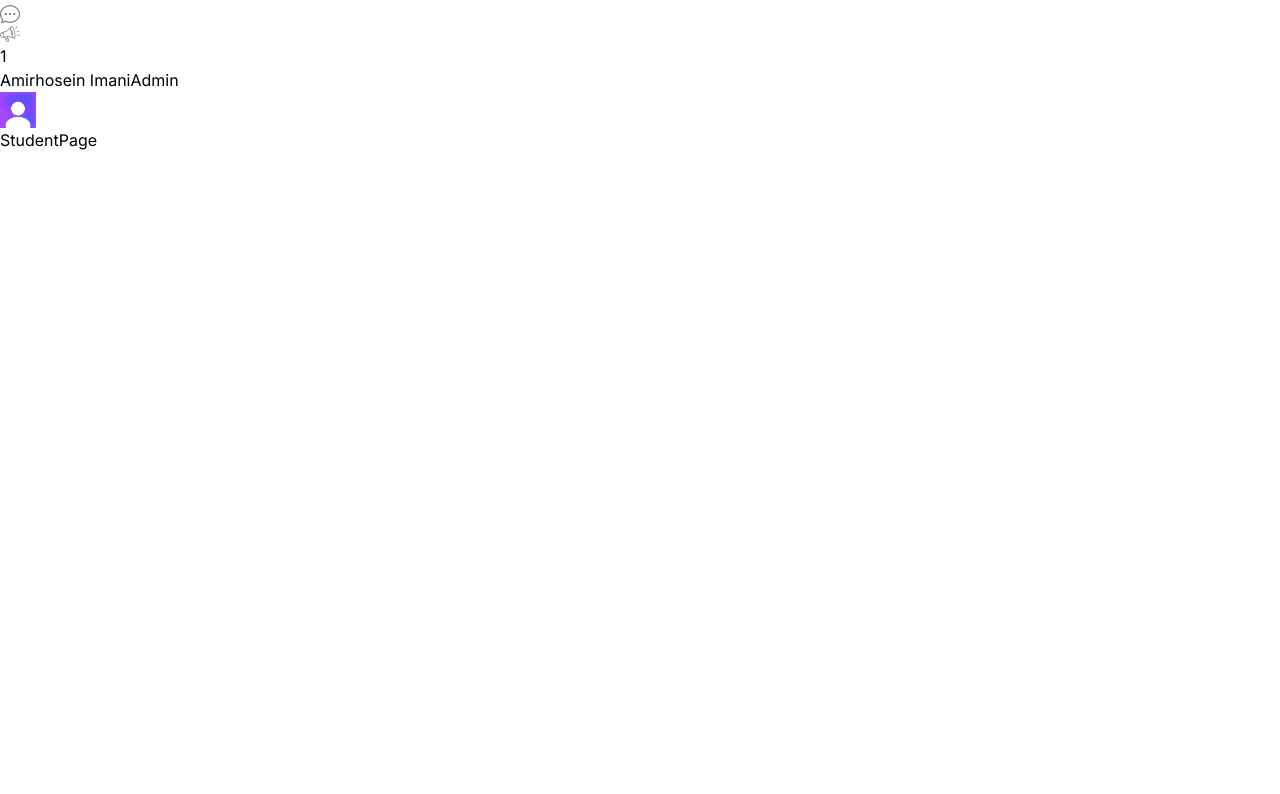
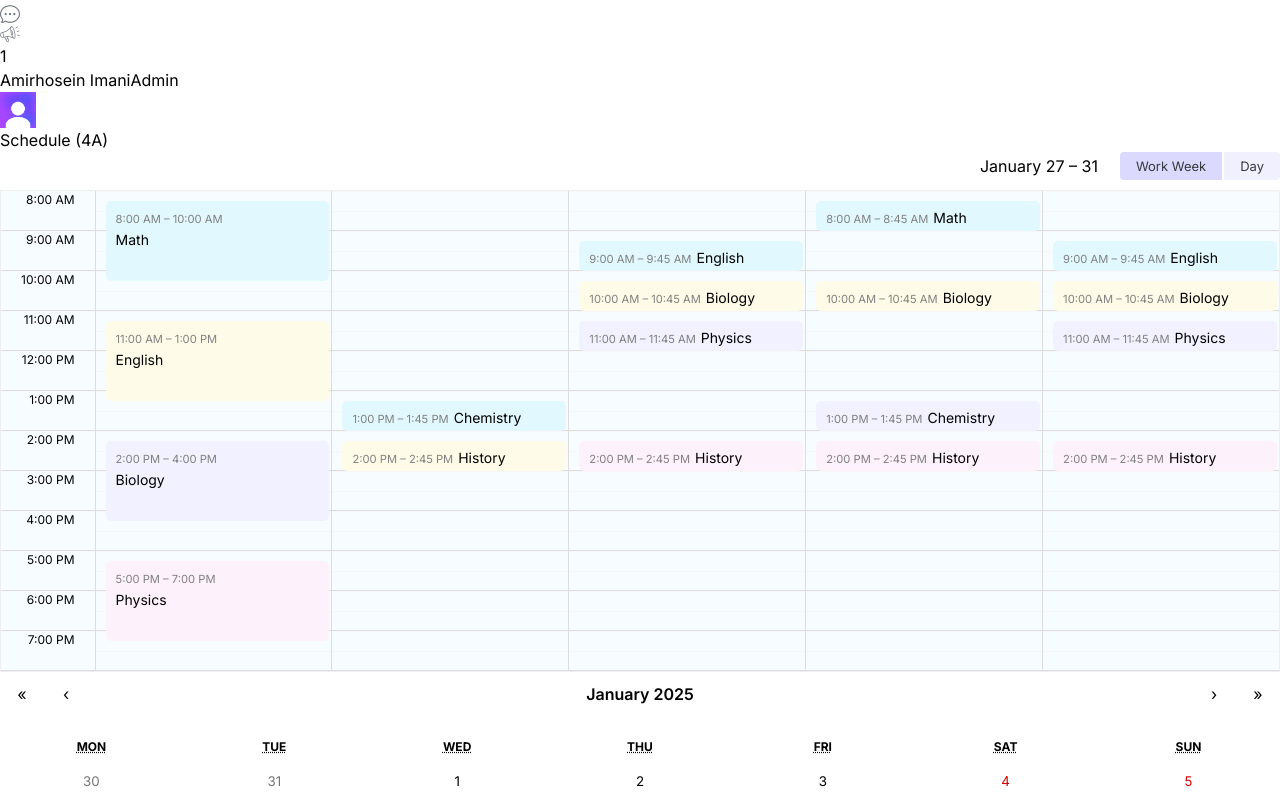
Before and after one commit to Amirhosein-Imani/school-management-system, a Next.js app in the folder frontend/: page /dashboard/student in a window 1280 px wide. Shown: the part 886-1680 px from the top of the page. Before the commit the page ends 1038 px from the top, so only its background shows below. Built offline with nearby package versions, Linux system fonts and the light colour scheme.

Commit message:
Work on BigCalendar component & student page

```diff
--- a/frontend/package.json
+++ b/frontend/package.json
@@ -9,9 +9,12 @@
     "lint": "next lint"
   },
   "dependencies": {
+    "@types/react-big-calendar": "^1.16.1",
     "ajv": "^8.17.1",
+    "moment": "^2.30.1",
     "next": "^14.2.23",
     "react": "^18",
+    "react-big-calendar": "^1.17.1",
     "react-calendar": "^5.1.0",
     "react-dom": "^18",
     "recharts": "^2.15.0"
--- a/frontend/src/app/dashboard/student/page.tsx
+++ b/frontend/src/app/dashboard/student/page.tsx
@@ -1,8 +1,38 @@
+import Announcements from "@/components/Announcements"
+import BigCalendar from "@/components/BigCalendar"
+import EventCalendar from "@/components/EventCalendar"
+
 const StudentPage = () => {
 
   return (
 
-    <div className=''>StudentPage</div>
+    <div className='flex flex-col p-4 gap-4 xl:flex-row'>
+
+      {/* LEFT */}
+
+      <div className="w-full xl:w-2/3">
+
+        <div className="h-full bg-white p-4 rounded-md">
+
+          <h1 className="text-xl font-semibold">Schedule (4A)</h1>
+
+          <BigCalendar />
+
+        </div>
+
+      </div>
+
+      {/* RIGHT */}
+
+      <div className="w-full xl:w-1/3 flex flex-col gap-8">
+
+        <EventCalendar />
+
+        <Announcements />
+
+      </div>
+
+    </div>
 
   )
 }
--- a/frontend/src/app/globals.css
+++ b/frontend/src/app/globals.css
@@ -17,3 +17,100 @@
 .react-calendar__navigation__label__labelText {
     font-weight: 600;
 }
+
+.rbc-btn-group:first-child {
+    display: none !important;
+}
+
+.rbc-toolbar-label {
+    text-align: right !important;
+    padding: 0 20px !important;
+}
+
+.rbc-btn-group:last-child {
+    font-size: 13px !important;
+}
+
+.rbc-btn-group button{
+    border: none !important;
+    background-color: #F1F0FF !important;
+    margin-left: 2px !important;
+}
+
+.rbc-toolbar button.rbc-active {
+    box-shadow: none !important;
+    background-color: #DBDAFE !important;
+}
+
+.rbc-time-view {
+    border-color: #EEE !important;
+}
+
+.rbc-time-header {
+    display: none !important;
+}
+
+.rbc-time-content {
+    border-top: none !important;
+}
+
+.rbc-time-gutter.rbc-time-column {
+    font-size: 12px !important;
+}
+
+.rbc-time-gutter.rbc-time-column .rbc-timeslot-group {
+    padding: 0 15px !important;
+}
+
+.rbc-timeslot-group {
+    background-color: #F7FDFF;
+}
+
+.rbc-events-container {
+    font-size: 14px !important;
+}
+
+.rbc-event {
+    border: none !important;
+    color: black !important;
+    padding: 10px !important;
+    margin: 10px !important;
+    width: 99% !important;
+}
+
+.rbc-event:nth-child(1){
+    background-color: #E2F8FF !important;
+}
+
+.rbc-event:nth-child(2){
+    background-color: #FEFCE8 !important;
+}
+
+.rbc-event:nth-child(3){
+    background-color: #F2F1FF !important;
+}
+
+.rbc-event:nth-child(4){
+    background-color: #FDF2FB !important;
+}
+
+.rbc-event:nth-child(5){
+    background-color: #E2F8FF !important;
+}
+
+.rbc-event:nth-child(6){
+    background-color: #FEFCE8 !important;
+}
+
+.rbc-event:nth-child(7){
+    background-color: #F2F1FF !important;
+}
+
+.rbc-event:nth-child(8){
+    background-color: #FDF2FB !important;
+}
+
+.rbc-event-label {
+    color: gray !important;
+    margin-bottom: 5px !important;
+}
--- /dev/null
+++ b/frontend/src/components/BigCalendar.tsx
@@ -0,0 +1,40 @@
+"use client"
+
+import { Calendar, momentLocalizer, View, Views } from 'react-big-calendar'
+import moment from 'moment'
+import { calendarEvents } from '@/lib/data'
+import "react-big-calendar/lib/css/react-big-calendar.css"
+import { useState } from 'react'
+
+const localizer = momentLocalizer(moment)
+
+const BigCalendar = () => {
+
+    const [view , setView] = useState<View>(Views.WORK_WEEK);
+
+    const handleOnChangeView = (selectedView:View) => {
+
+        setView(selectedView);
+
+    }
+
+    return (
+
+        <Calendar
+        localizer={localizer}
+        events={calendarEvents}
+        startAccessor="start"
+        endAccessor="end"
+        views={["work_week","day"]}
+        view={view}
+        style={{ height: "98%" }}
+        onView={handleOnChangeView}
+        min={new Date(2025, 0, 1, 8, 0, 0)}  // January 1, 2025, 8:00 AM
+        max={new Date(2025, 11, 31, 20, 0, 0)} // December 31, 2025, 8:00 PM
+      />
+
+    );
+
+};
+
+export default BigCalendar
--- a/frontend/src/lib/data.ts
+++ b/frontend/src/lib/data.ts
@@ -917,147 +917,114 @@
 
 
 // YOU SHOULD CHANGE THE DATES OF THE EVENTS TO THE CURRENT DATE TO SEE THE EVENTS ON THE CALENDAR
+
 export const calendarEvents = [
   {
     title: "Math",
     allDay: false,
-    start: new Date(2024, 7, 12, 8, 0),
-    end: new Date(2024, 7, 12, 8, 45),
+    start: new Date(2025, 0, 27, 8, 0, 0), // January 27, 2025, 8:00 AM
+    end: new Date(2025, 0, 27, 10, 0, 0),  // January 27, 2025, 10:00 AM
   },
   {
     title: "English",
     allDay: false,
-    start: new Date(2024, 7, 12, 9, 0),
-    end: new Date(2024, 7, 12, 9, 45),
+    start: new Date(2025, 0, 27, 11, 0, 0), // January 27, 2025, 11:00 AM
+    end: new Date(2025, 0, 27, 13, 0, 0),   // January 27, 2025, 1:00 PM
   },
   {
     title: "Biology",
     allDay: false,
-    start: new Date(2024, 7, 12, 10, 0),
-    end: new Date(2024, 7, 12, 10, 45),
+    start: new Date(2025, 0, 27, 14, 0, 0), // January 27, 2025, 2:00 PM
+    end: new Date(2025, 0, 27, 16, 0, 0),   // January 27, 2025, 4:00 PM
   },
   {
     title: "Physics",
     allDay: false,
-    start: new Date(2024, 7, 12, 11, 0),
-    end: new Date(2024, 7, 12, 11, 45),
+    start: new Date(2025, 0, 27, 17, 0, 0), // January 27, 2025, 5:00 PM
+    end: new Date(2025, 0, 27, 19, 0, 0),   // January 27, 2025, 7:00 PM
   },
   {
     title: "Chemistry",
     allDay: false,
-    start: new Date(2024, 7, 12, 13, 0),
-    end: new Date(2024, 7, 12, 13, 45),
+    start: new Date(2025, 0, 28, 13, 0, 0), // January 28, 2025, 1:00 PM
+    end: new Date(2025, 0, 28, 13, 45, 0),  // January 28, 2025, 1:45 PM
   },
   {
     title: "History",
     allDay: false,
-    start: new Date(2024, 7, 12, 14, 0),
-    end: new Date(2024, 7, 12, 14, 45),
+    start: new Date(2025, 0, 28, 14, 0, 0), // January 28, 2025, 2:00 PM
+    end: new Date(2025, 0, 28, 14, 45, 0),  // January 28, 2025, 2:45 PM
   },
   {
     title: "English",
     allDay: false,
-    start: new Date(2024, 7, 13, 9, 0),
-    end: new Date(2024, 7, 13, 9, 45),
+    start: new Date(2025, 0, 29, 9, 0, 0),  // January 29, 2025, 9:00 AM
+    end: new Date(2025, 0, 29, 9, 45, 0),   // January 29, 2025, 9:45 AM
   },
   {
     title: "Biology",
     allDay: false,
-    start: new Date(2024, 7, 13, 10, 0),
-    end: new Date(2024, 7, 13, 10, 45),
+    start: new Date(2025, 0, 29, 10, 0, 0), // January 29, 2025, 10:00 AM
+    end: new Date(2025, 0, 29, 10, 45, 0),  // January 29, 2025, 10:45 AM
   },
   {
     title: "Physics",
     allDay: false,
-    start: new Date(2024, 7, 13, 11, 0),
-    end: new Date(2024, 7, 13, 11, 45),
+    start: new Date(2025, 0, 29, 11, 0, 0), // January 29, 2025, 11:00 AM
+    end: new Date(2025, 0, 29, 11, 45, 0),  // January 29, 2025, 11:45 AM
   },
-
   {
     title: "History",
     allDay: false,
-    start: new Date(2024, 7, 13, 14, 0),
-    end: new Date(2024, 7, 13, 14, 45),
+    start: new Date(2025, 0, 29, 14, 0, 0), // January 29, 2025, 2:00 PM
+    end: new Date(2025, 0, 29, 14, 45, 0),  // January 29, 2025, 2:45 PM
   },
   {
     title: "Math",
     allDay: false,
-    start: new Date(2024, 7, 14, 8, 0),
-    end: new Date(2024, 7, 14, 8, 45),
+    start: new Date(2025, 0, 30, 8, 0, 0),  // January 30, 2025, 8:00 AM
+    end: new Date(2025, 0, 30, 8, 45, 0),   // January 30, 2025, 8:45 AM
   },
   {
     title: "Biology",
     allDay: false,
-    start: new Date(2024, 7, 14, 10, 0),
-    end: new Date(2024, 7, 14, 10, 45),
+    start: new Date(2025, 0, 30, 10, 0, 0), // January 30, 2025, 10:00 AM
+    end: new Date(2025, 0, 30, 10, 45, 0),  // January 30, 2025, 10:45 AM
   },
-
   {
     title: "Chemistry",
     allDay: false,
-    start: new Date(2024, 7, 14, 13, 0),
-    end: new Date(2024, 7, 14, 13, 45),
+    start: new Date(2025, 0, 30, 13, 0, 0), // January 30, 2025, 1:00 PM
+    end: new Date(2025, 0, 30, 13, 45, 0),  // January 30, 2025, 1:45 PM
   },
   {
     title: "History",
     allDay: false,
-    start: new Date(2024, 7, 14, 14, 0),
-    end: new Date(2024, 7, 13, 14, 45),
+    start: new Date(2025, 0, 30, 14, 0, 0), // January 30, 2025, 2:00 PM
+    end: new Date(2025, 0, 30, 14, 45, 0),  // January 30, 2025, 2:45 PM
   },
   {
     title: "English",
     allDay: false,
-    start: new Date(2024, 7, 15, 9, 0),
-    end: new Date(2024, 7, 15, 9, 45),
+    start: new Date(2025, 0, 31, 9, 0, 0),  // January 31, 2025, 9:00 AM
+    end: new Date(2025, 0, 31, 9, 45, 0),   // January 31, 2025, 9:45 AM
   },
   {
     title: "Biology",
     allDay: false,
-    start: new Date(2024, 7, 15, 10, 0),
-    end: new Date(2024, 7, 15, 10, 45),
+    start: new Date(2025, 0, 31, 10, 0, 0), // January 31, 2025, 10:00 AM
+    end: new Date(2025, 0, 31, 10, 45, 0),  // January 31, 2025, 10:45 AM
   },
   {
     title: "Physics",
     allDay: false,
-    start: new Date(2024, 7, 15, 11, 0),
-    end: new Date(2024, 7, 15, 11, 45),
-  },
-
-  {
-    title: "History",
-    allDay: false,
-    start: new Date(2024, 7, 15, 14, 0),
-    end: new Date(2024, 7, 15, 14, 45),
-  },
-  {
-    title: "Math",
-    allDay: false,
-    start: new Date(2024, 7, 16, 8, 0),
-    end: new Date(2024, 7, 16, 8, 45),
-  },
-  {
-    title: "English",
-    allDay: false,
-    start: new Date(2024, 7, 16, 9, 0),
-    end: new Date(2024, 7, 16, 9, 45),
-  },
-
-  {
-    title: "Physics",
-    allDay: false,
-    start: new Date(2024, 7, 16, 11, 0),
-    end: new Date(2024, 7, 16, 11, 45),
-  },
-  {
-    title: "Chemistry",
-    allDay: false,
-    start: new Date(2024, 7, 16, 13, 0),
-    end: new Date(2024, 7, 16, 13, 45),
+    start: new Date(2025, 0, 31, 11, 0, 0), // January 31, 2025, 11:00 AM
+    end: new Date(2025, 0, 31, 11, 45, 0),  // January 31, 2025, 11:45 AM
   },
   {
     title: "History",
     allDay: false,
-    start: new Date(2024, 7, 16, 14, 0),
-    end: new Date(2024, 7, 16, 14, 45),
+    start: new Date(2025, 0, 31, 14, 0, 0), // January 31, 2025, 2:00 PM
+    end: new Date(2025, 0, 31, 14, 45, 0),  // January 31, 2025, 2:45 PM
   },
 ];
```
Also changed, not shown: 1 other file (tests, documents, lock files or other folders).
